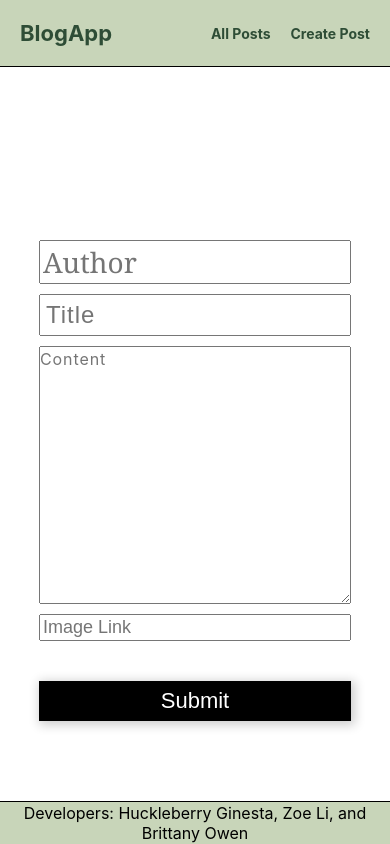
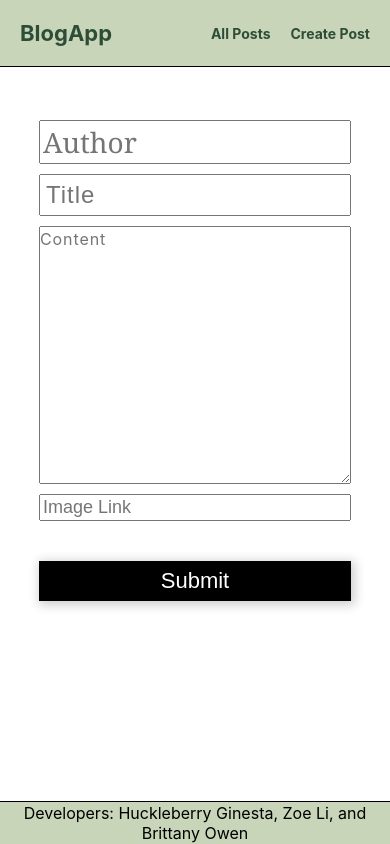
Before and after one commit to brittanyowen/blog-app, a React (Create React App) app in the folder client/: page /add-post in a window 390 px wide. Built offline with nearby package versions, Linux system fonts and the light colour scheme.

Commit message:
change padding on media query on create post page

```diff
--- a/client/src/screens/PostCreate/PostCreate.css
+++ b/client/src/screens/PostCreate/PostCreate.css
@@ -40,7 +40,6 @@ textarea {
 }
 
 .input-title {
-
   font-size: 24px;
   font-family: Arial, Helvetica, sans-serif;
 }
@@ -64,7 +63,7 @@ textarea {
 
 @media (max-width: 500px) {
   .create-form {
-      padding-top: 150px;
+      padding-top: 30px;
   }
 
   input, textarea {
```
